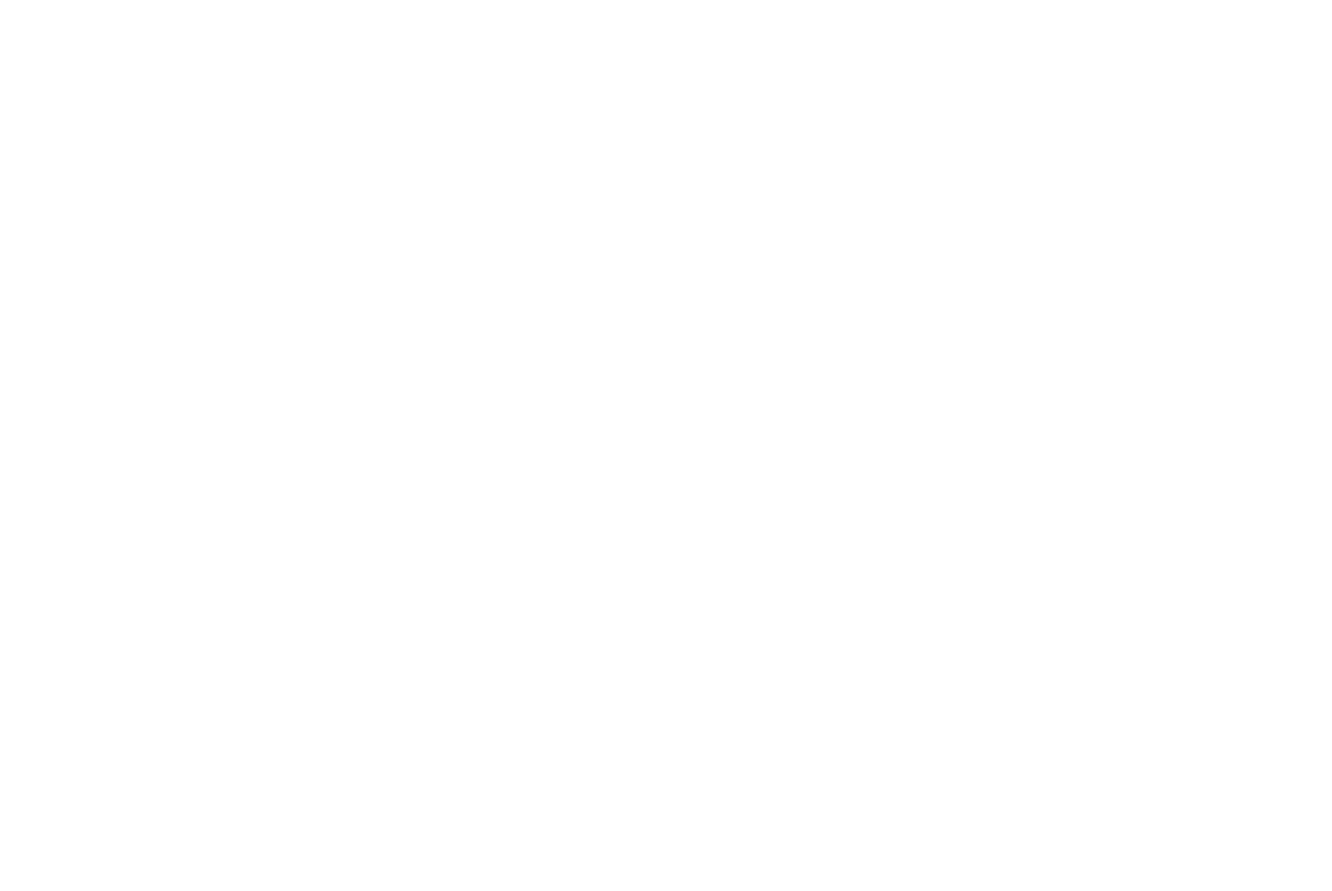
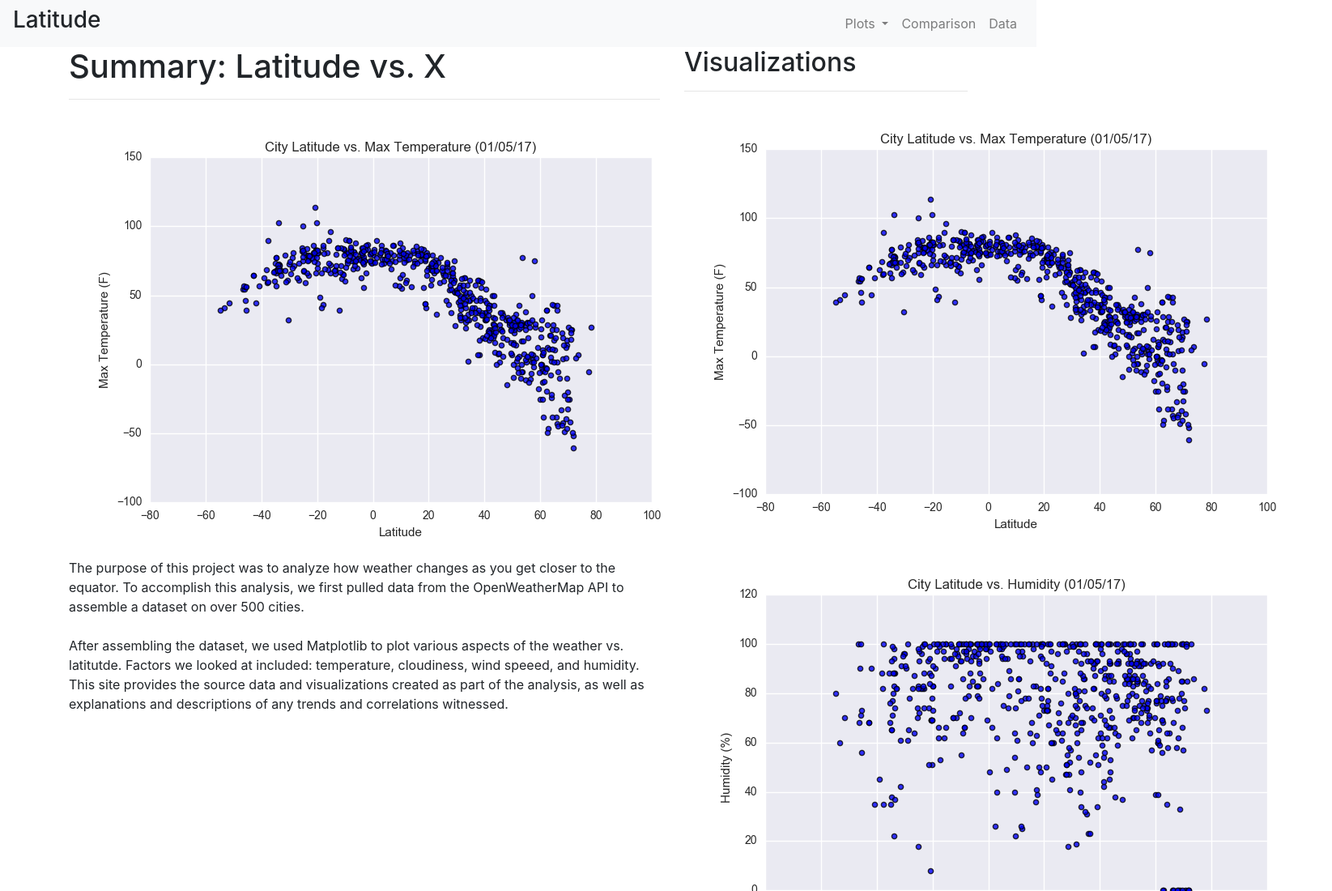
Before and after one commit to KristaJoy/Web-Design-Challenge, a plain HTML site: page index.html in a window 1280 px wide. Shown: the top 1100 px of the page at 81% size, 1645 px wide, since content can reach past the window. Before the commit the page ends 800 px from the top, so only its background shows below. Drawn offline with nearby package versions, Linux system fonts and the light colour scheme.

Commit message:
html for the landing page

```diff
--- a/index.html
+++ b/index.html
@@ -4,7 +4,7 @@
 <head>
 
   <meta charset="UTF-8">
-  <title>Web homework</title>
+  <title>Weather Data</title>
 
   <!-- Bring in our bootstrap stylesheet -->
   <link rel="stylesheet" href="https://stackpath.bootstrapcdn.com/bootstrap/4.3.1/css/bootstrap.min.css" integrity="sha384-ggOyR0iXCbMQv3Xipma34MD+dH/1fQ784/j6cY/iJTQUOhcWr7x9JvoRxT2MZw1T" crossorigin="anonymous">
@@ -13,8 +13,95 @@
 </head>
 
 <body>
+<!--Nav bar-->
+
+<nav class="navbar navbar-expand-lg navbar-light bg-light">
+    <h3>Latitude</h3>
+    <button class="navbar-toggler" type="button" data-toggle="collapse" data-target="#navbarSupportedContent" aria-controls="navbarSupportedContent" aria-expanded="false" aria-label="Toggle navigation">
+      <span class="navbar-toggler-icon"></span>
+    </button>
+
+    <div class="collapse navbar-collapse" id="navbarSupportedContent">
+        <ul class="navbar-nav ml-auto">
+            <li class="nav-item dropdown">
+            <a class="nav-link dropdown-toggle" href="#" id="navbarDropdown" role="button" data-toggle="dropdown" aria-haspopup="true" aria-expanded="false">
+                Plots
+            </a>
+            <div class="dropdown-menu" aria-labelledby="navbarDropdown">
+                <a class="dropdown-item" href="#">Latitude vs. Max Temperature</a>
+                <a class="dropdown-item" href="#">Latitude vs. Humidity</a>
+                <a class="dropdown-item" href="#">Latitude vs. Cloudiness</a>
+                <a class="dropdown-item" href="#">Latitude vs. Wind Speed</a>
+            </div>
+            </li>
+            <li class="nav-item">
+                <a class="nav-link" href="#">Comparison <span class="sr-only">(current)</span></a>
+              </li>
+              <li class="nav-item">
+                <a class="nav-link" href="#">Data</a>
+              </li>
+        </ul>
+    </div>
+  </nav>
+
+   <!-- Create container -->
+   <div class="container">   <div class="row">
+
+    <!--First Column-->
+        <div class="col-md-8">
+            <div class="box">
+                <h1>Summary: Latitude vs. X</h1>
+            <hr>
+                <a target="_blank" href="Resources/assets/images/Fig1.png">
+                    <img class="resize" src="Resources/assets/images/Fig1.png"  alt="City Latitude vs. Max Temperature">
+                </a>
+                <p>
+                    The purpose of this project was to analyze how weather changes as you get closer to the equator. To accomplish this analysis, we first pulled data from the OpenWeatherMap API to assemble a dataset on over 500 cities.
+                    <br>
+                    <br>
+                    After assembling the dataset, we used Matplotlib to plot various aspects of the weather vs. latitutde. Factors we looked at included: temperature, cloudiness, wind speeed, and humidity. This site provides the source data and visualizations created as part of the analysis, as well as explanations and descriptions of any trends and correlations witnessed.
+                </p>
+            </div>
+        </div>
+
+        <!--Second Column-->
+        <div class="col-md-4">
+            <div class="box">
+                <h2>Visualizations</h2>
+                <hr>
+                <div class="grid-container">
+                    <div class="row">
+                    <div class="col">
+                        <a target="_blank" href="Resources/assets/images/Fig1.png">
+                            <img class="photo" src="Resources/assets/images/Fig1.png"  alt="City Latitude vs. Max Temperature">
+                        </a>
+                    </div>
+                    <div class="col">
+                        <a target="_blank" href="Resources/assets/images/Fig2.png">
+                            <img class="photo" src="Resources/assets/images/Fig2.png"  alt="City Latitude vs. Humidity">
+                        </a>
+                    </div>
+                    <div class="w-100"></div>
+                    <div class="col">
+                        <a target="_blank" href="Resources/assets/images/Fig3.png">
+                            <img class="photo" src="Resources/assets/images/Fig3.png"  alt="City Latitude vs. Cloudiness">
+                        </a>
+                    </div>
+                    <div class="col">
+                        <a class="photo" target="_blank" href="Resources/assets/images/Fig4.png">
+                            <img class="photo" src="Resources/assets/images/Fig4.png"  alt="City Latitude vs. Wind Speed">
+                        </a>
+                    </div>
+                    </div>
+                </div>
+            </div>
+        </div>
+    </div>
 
 
+    <script src="https://code.jquery.com/jquery-3.3.1.slim.min.js" integrity="sha384-q8i/X+965DzO0rT7abK41JStQIAqVgRVzpbzo5smXKp4YfRvH+8abtTE1Pi6jizo" crossorigin="anonymous"></script>
+    <script src="https://cdnjs.cloudflare.com/ajax/libs/popper.js/1.14.7/umd/popper.min.js" integrity="sha384-UO2eT0CpHqdSJQ6hJty5KVphtPhzWj9WO1clHTMGa3JDZwrnQq4sF86dIHNDz0W1" crossorigin="anonymous"></script>
+    <script src="https://stackpath.bootstrapcdn.com/bootstrap/4.3.1/js/bootstrap.min.js" integrity="sha384-JjSmVgyd0p3pXB1rRibZUAYoIIy6OrQ6VrjIEaFf/nJGzIxFDsf4x0xIM+B07jRM" crossorigin="anonymous"></script>
+  </body>
 
-
-</body>
+  </html>
```
